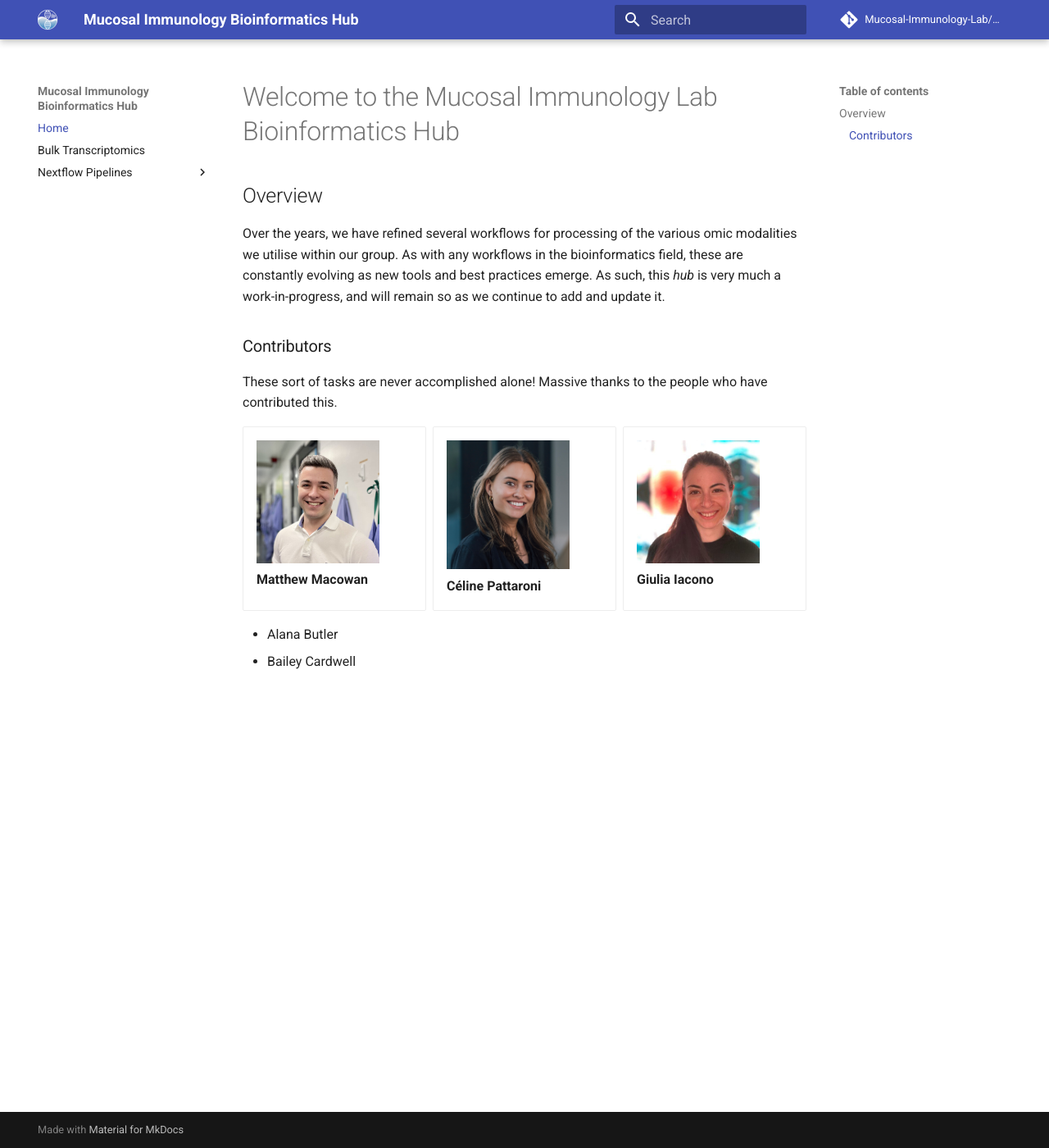
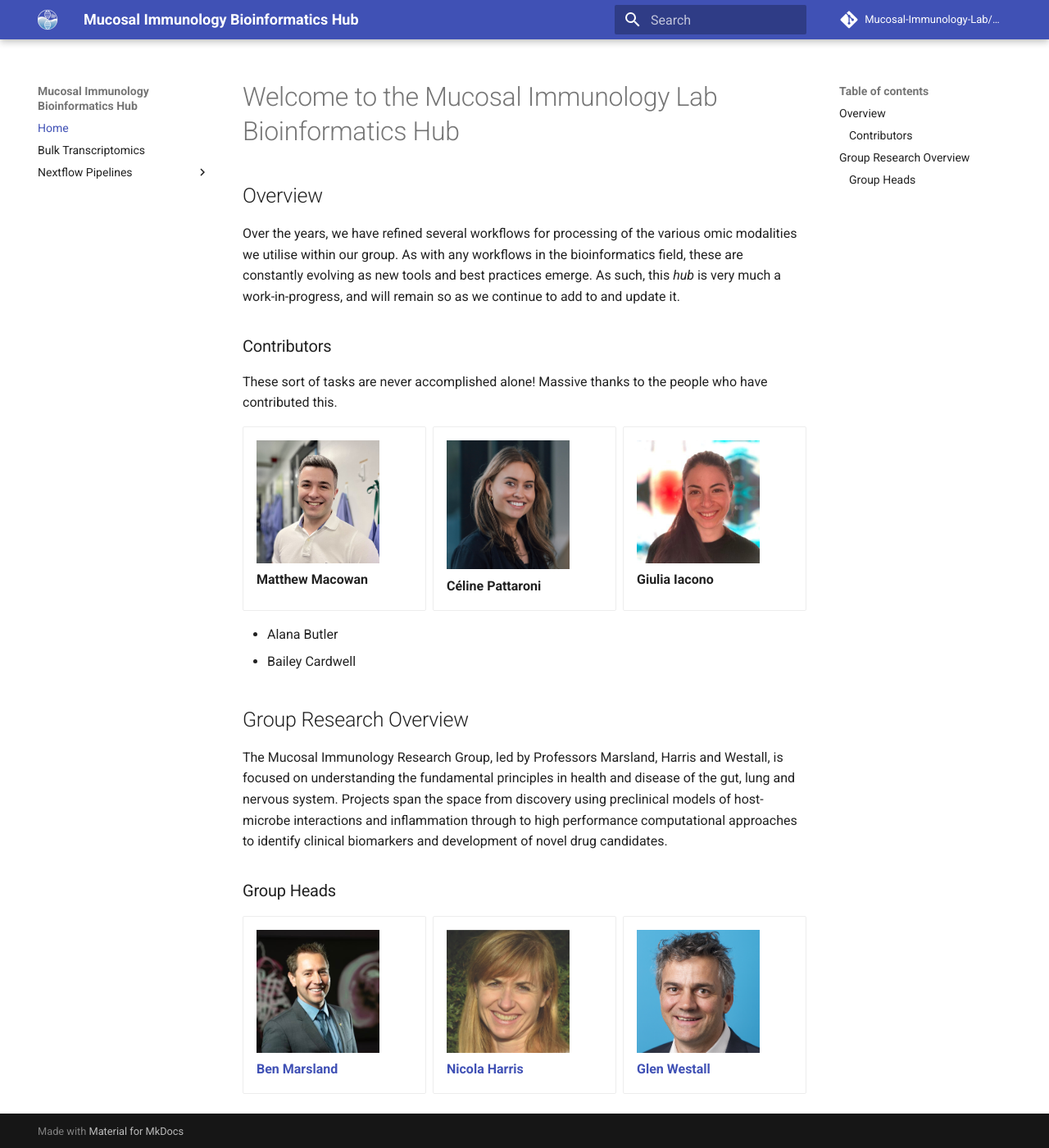
Before and after one commit to mucosal-immunology-lab/bioinformatics-hub, an MkDocs documentation site: the page built from docs/index.md, in a window 1280 px wide and 1400 px high. Shown: the whole window at 82% size. Built offline with MkDocs 1.6.1 and Material for MkDocs 9.7.7, drawn with Linux system fonts in a browser that asks for light colours.

Commit message:
Added group research section

```diff
--- a/docs/index.md
+++ b/docs/index.md
@@ -4,7 +4,7 @@
 
 Over the years, we have refined several workflows for processing of the various omic modalities we utilise within our group.
 As with any workflows in the bioinformatics field, these are constantly evolving as new tools and best practices emerge.
-As such, this *hub* is very much a work-in-progress, and will remain so as we continue to add and update it.
+As such, this *hub* is very much a work-in-progress, and will remain so as we continue to add to and update it.
 
 ### Contributors
 
@@ -25,3 +25,22 @@ These sort of tasks are never accomplished alone! Massive thanks to the people w
 
 * Alana Butler
 * Bailey Cardwell
+
+## Group Research Overview
+
+The Mucosal Immunology Research Group, led by Professors Marsland, Harris and Westall, is focused on understanding the fundamental principles in health and disease of the gut, lung and nervous system. Projects span the space from discovery using preclinical models of host-microbe interactions and inflammation through to high performance computational approaches to identify clinical biomarkers and development of novel drug candidates.
+
+### Group Heads
+
+<div class="grid cards" markdown>
+
+-   ![Ben Marsland](assets/Contributors/ben_marsland.jpg){ width="150" }
+    [**Ben Marsland**](https://research.monash.edu/en/persons/benjamin-marsland)
+
+-   ![Nicola Harris](assets/Contributors/nicola_harris.png){ width="150" }
+    [**Nicola Harris**](https://research.monash.edu/en/persons/nicola-harris)
+
+-   ![Glen Westall](assets/Contributors/glen_westall.png){ width="150" }
+    [**Glen Westall**](https://research.monash.edu/en/persons/glen-westall)
+
+</div>
```
Also changed, not shown: docs/assets/Contributors/ben_marsland.jpg (added), docs/assets/Contributors/glen_westall.png (added), docs/assets/Contributors/nicola_harris.png (added), site/index.html, site/search/search_index.json.
